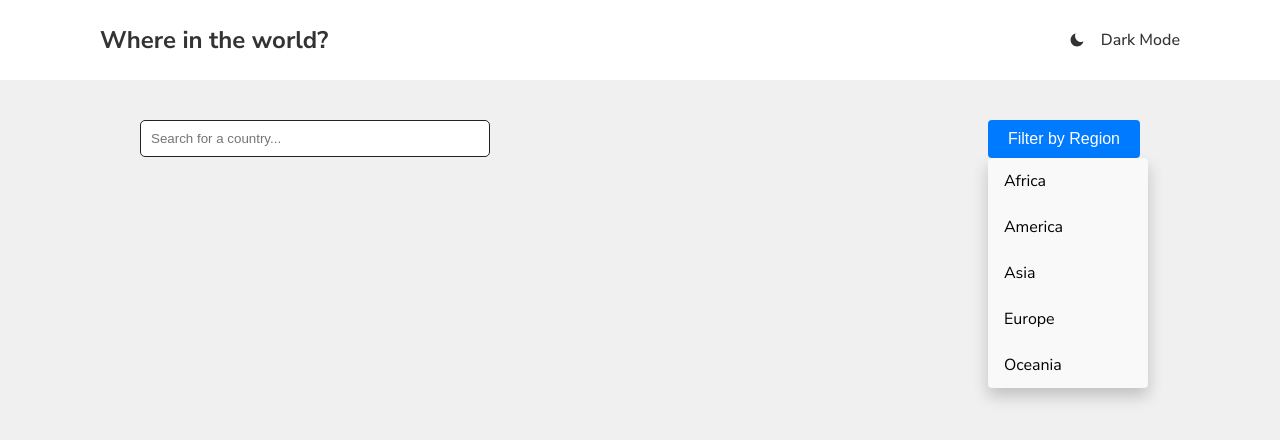
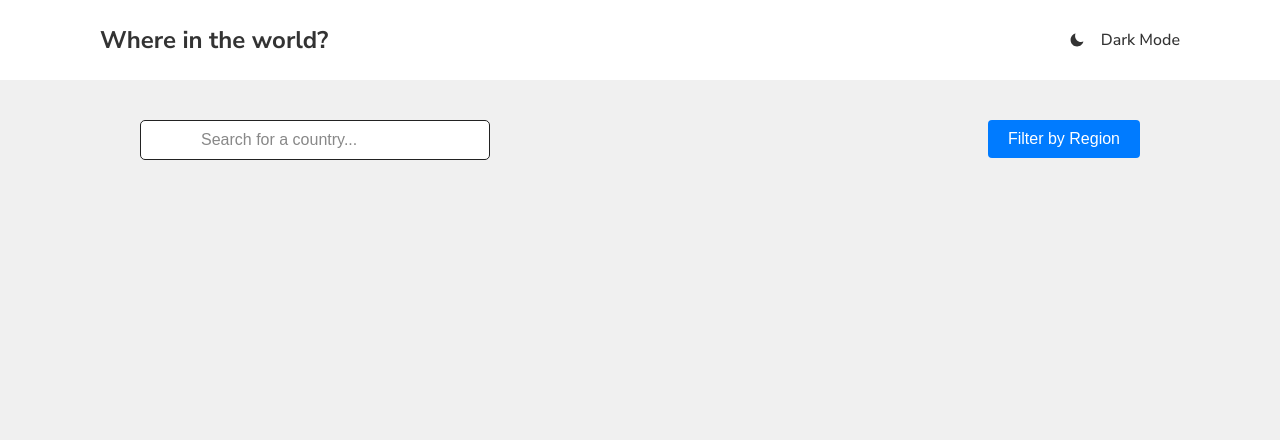
Before and after one commit to tonybalde/countryflagspicker, a React (Vite) app: page / in a window 1280 px wide. Shown: the top 440 px of the page. Built offline with nearby package versions, Linux system fonts and the light colour scheme.

Commit message:
movi el placeholder del buscador, falta el cursor

```diff
--- a/src/components/MainContent.module.css
+++ b/src/components/MainContent.module.css
@@ -7,6 +7,30 @@
     margin: 0 100px;
   }
 
+/* New styles for the search input */
+.searchInput {
+  padding: 10px 10px 10px 30px; /* 30px left padding to move text and cursor */
+  font-size: 16px;
+  border: 1px solid #ccc;
+  border-radius: 5px;
+  width: 300px; /* Adjust as needed */
+}
+
+.searchInput::placeholder {
+  color: #888;
+  padding-left: 50px;
+}
+
+/* Styles for dark mode */
+.darkMain .searchInput {
+  background-color: #2b3945;
+  color: white;
+  border-color: #2b3945;
+}
+
+.darkMain .searchInput::placeholder {
+  color: #ccc;
+}
 
   input[type="search"] {
     padding: 10px;
--- a/src/components/MainContent.tsx
+++ b/src/components/MainContent.tsx
@@ -1,14 +1,47 @@
-import React from 'react';
+// import React from 'react';
+// import styles from './MainContent.module.css';
+
+// function MainContent({ isDarkMode }) {
+//   return (
+//     <div className={`${styles.mainContent} ${isDarkMode ? styles.darkMain : styles.lightMain}`}>
+
+//             <div className={styles.mainContentContainer}>
+//                  <input type="search" placeholder="Search for a country..."></input>
+//                  <div className={styles.dropdownCountries}>
+//                      <button className={styles.dropdownButton}>Filter by Region</button>
+//                      <div className={styles.dropdownContent}>
+//                      <a href="#item1">Africa</a>
+//                      <a href="#item2">America</a>
+//                      <a href="#item3">Asia</a>
+//                      <a href="#item4">Europe</a>
+//                      <a href="#item5">Oceania</a>
+//                      </div>
+//                  </div>
+//             </div>
+//     </div>
+//   );
+// }
+
+// export default MainContent;
+import React, { useState } from 'react';
 import styles from './MainContent.module.css';
 
 function MainContent({ isDarkMode }) {
+  const [isDropdownOpen, setIsDropdownOpen] = useState(false);
+
+  const toggleDropdown = () => {
+    setIsDropdownOpen(!isDropdownOpen);
+  };
+
   return (
     <div className={`${styles.mainContent} ${isDarkMode ? styles.darkMain : styles.lightMain}`}>
-
       <div className={styles.mainContentContainer}>
-                 <input type="search" placeholder="Search for a country..."></input>
+        <input type="search" placeholder="Search for a country..." className={styles.searchInput}></input>
         <div className={styles.dropdownCountries}>
-                     <button className={styles.dropdownButton}>Filter by Region</button>
+          <button className={styles.dropdownButton} onClick={toggleDropdown}>
+            Filter by Region
+          </button>
+          {isDropdownOpen && (
             <div className={styles.dropdownContent}>
               <a href="#item1">Africa</a>
               <a href="#item2">America</a>
@@ -16,6 +49,7 @@ function MainContent({ isDarkMode }) {
               <a href="#item4">Europe</a>
               <a href="#item5">Oceania</a>
             </div>
+          )}
         </div>
       </div>
     </div>
```
Lines whose indentation alone changed are shown as unchanged.
